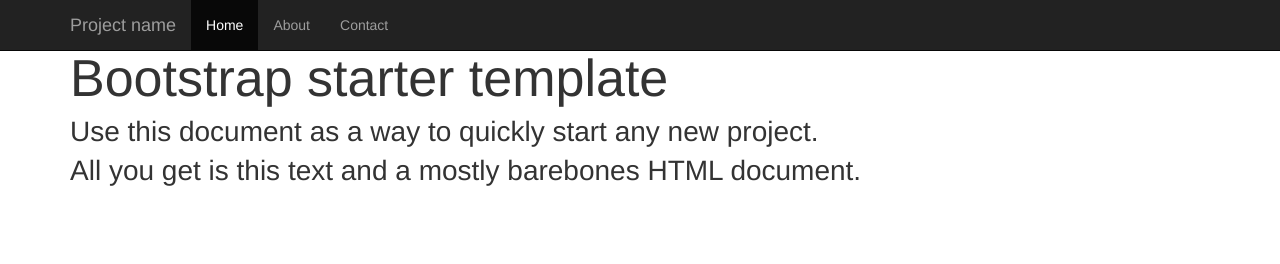
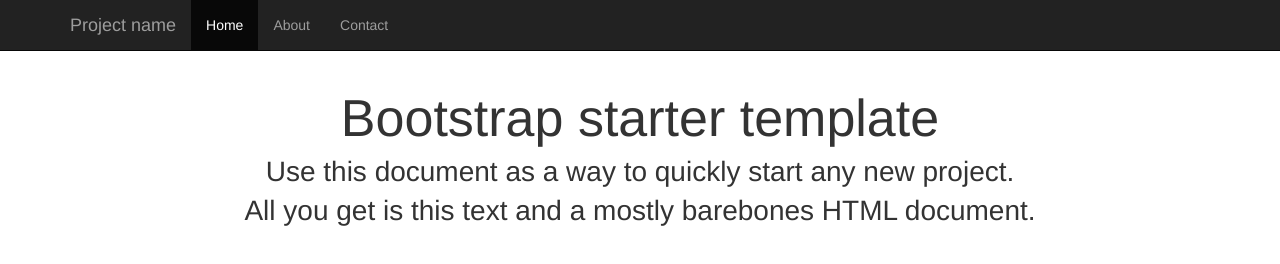
Before and after one commit to LiveTime/livetime.github.io, a plain HTML site: page broadcast.html in a window 1280 px wide. Drawn offline with nearby package versions, Linux system fonts and the light colour scheme; a script that the page names is missing.

Commit message:
Update broadcast.html

```diff
--- a/broadcast.html
+++ b/broadcast.html
@@ -15,7 +15,7 @@
     <link href="../../dist/css/bootstrap.min.css" rel="stylesheet">
 
     <!-- Custom styles for this template -->
-    <link href="broadcasts.css" rel="stylesheet">
+    <link href="broadcast.css" rel="stylesheet">
 
     <!-- Just for debugging purposes. Don't actually copy these 2 lines! -->
     <!--[if lt IE 9]><script src="../../assets/js/ie8-responsive-file-warning.js"></script><![endif]-->
```
